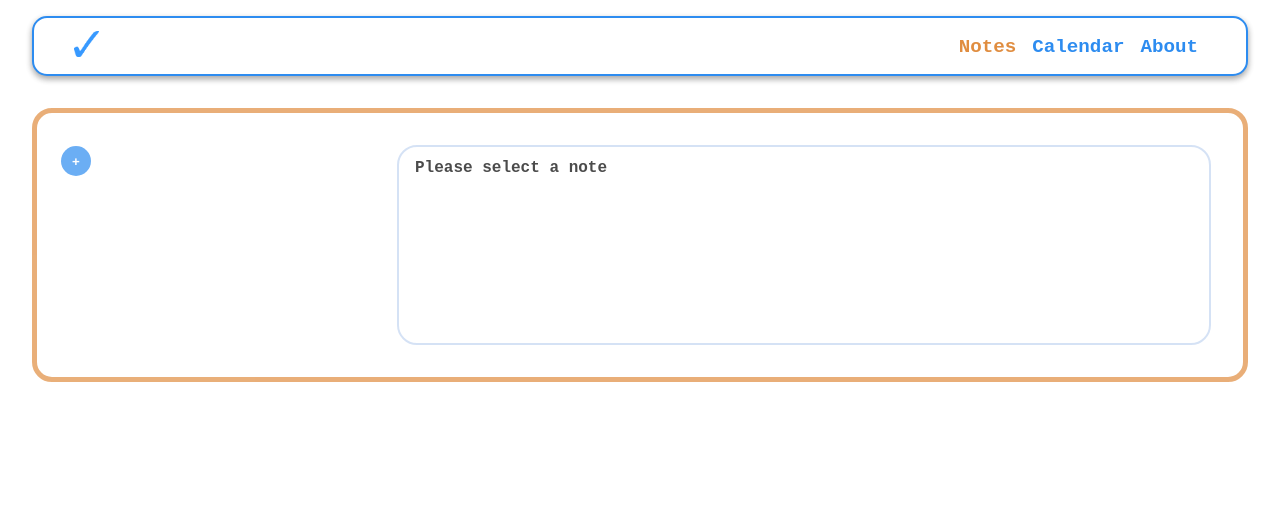
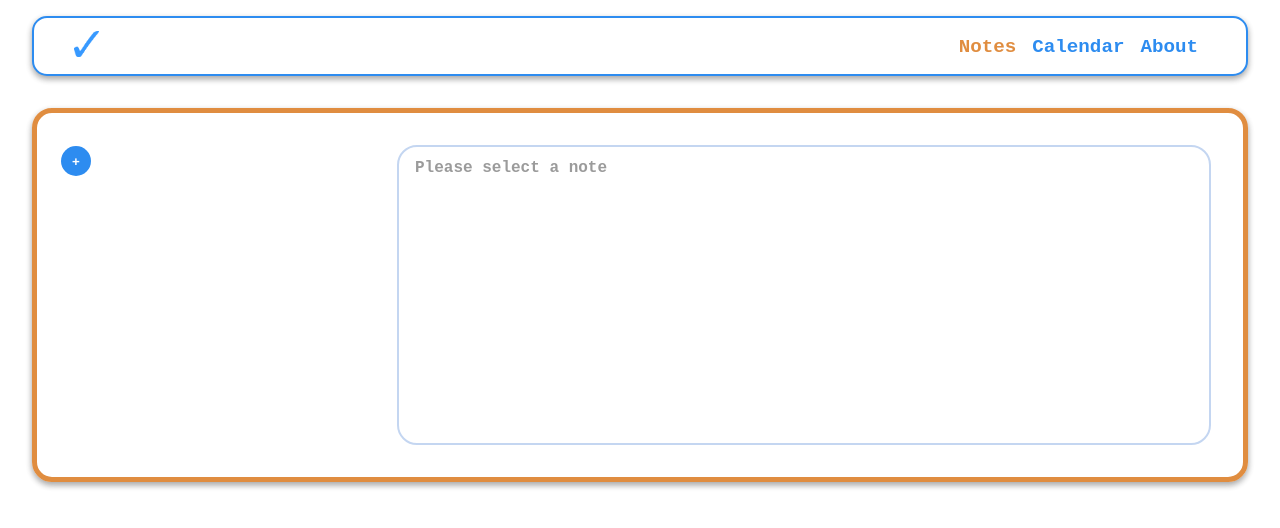
Before and after one commit to chelsiatong/Check-It, a React (Create React App) app: page /notes in a window 1280 px wide. Shown: the top 528 px of the page. Built offline with nearby package versions, Linux system fonts and the light colour scheme.

Commit message:
made styling changes

```diff
--- a/src/components/mainnotes/mainnotes.scss
+++ b/src/components/mainnotes/mainnotes.scss
@@ -37,7 +37,7 @@ input, textarea {
         }
 
         &__body {
-            min-height: 200px;
+            min-height: 300px;
             font-size: 1rem;
             border-radius: 20px;
             color: variables.$Dark-Blue;
@@ -75,18 +75,19 @@ input, textarea {
             padding: 0 0.8rem;
             margin-top: 1rem;
             border: 2px solid variables.$Light-Grey;
-            min-height: 200px;
+            min-height: 300px;
         }
     }
 }
 
 .not-selected {
-    height: 200px;
+    height: 300px;
     padding: 0.8rem 1.5rem;
     margin: 1.2rem 1rem;
     font-weight: 600;
     border: 2px solid variables.$Light-Grey;
     border-radius: 20px;
+    color: variables.$Grey;
 
 
     @include mixins.tablet {
--- a/src/components/notes/notes.scss
+++ b/src/components/notes/notes.scss
@@ -4,10 +4,11 @@
 
 .notes {
     border: 5px solid variables.$Orange-Accent;
-    opacity: 70%;
     height: 100%;
     border-radius: 20px;
     margin: 2rem 2rem 1rem;
+    box-shadow: rgba(0, 0, 0, 0.16) 0px 3px 6px, rgba(0, 0, 0, 0.23) 0px 3px 6px;
+
 
     &__container {
         @include mixins.tablet {
--- a/src/styles/partials/_variables.scss
+++ b/src/styles/partials/_variables.scss
@@ -6,3 +6,4 @@ $Dark-Blue: #1a54c3;
 $Delete: #D23E15;
 $Light-Grey: #C4D6F1 ;
 $Dark-Orange: #CA811A;
+$Grey: #9b9b9b;
```
